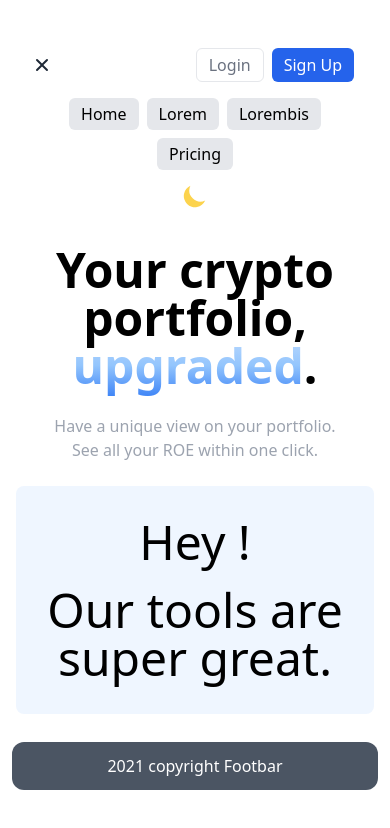
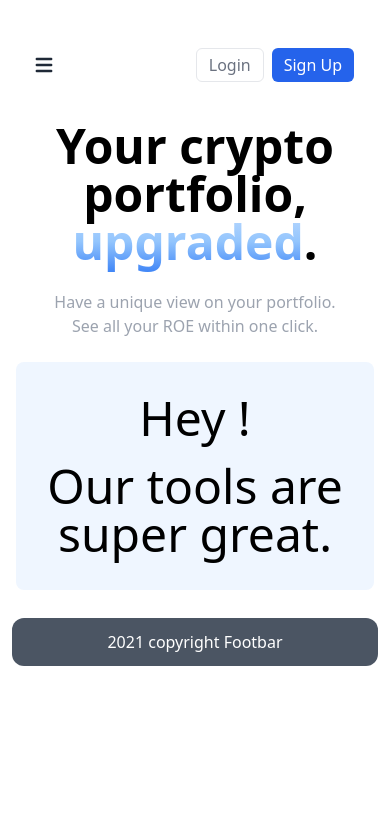
Before and after one commit to cypg09/surferbot, a React (Create React App) app in the folder new-surferbot/: page / in a window 390 px wide. Shown: the top 828 px of the page. Built offline with nearby package versions, Linux system fonts and the light colour scheme.

Commit message:
Tweaked mobile navbar

```diff
--- a/new-surferbot/src/Navbar/Navbar.js
+++ b/new-surferbot/src/Navbar/Navbar.js
@@ -14,7 +14,7 @@ class Navbar extends React.Component {
     this.handler = props.handler;
     this.state = {
       selectedPage: 'homepage',
-      navbarMobileActivated: true,
+      navbarMobileActivated: false,
     };
     this.createButtons.bind(this);
   }
@@ -30,7 +30,7 @@ class Navbar extends React.Component {
             newPage={page}
             selected={this.state.selectedPage}
             handleSelection={this.handleSelection.bind(this)}
-          className="text-center rounded-md bg-gray-200 py-1 px-3 m-1"
+            className="text-center rounded-md bg-gray-200 dark:bg-gray-700 text-black dark:text-white py-1 px-3 m-1"
           />
         );
       } else {
```
Lines whose indentation alone changed are shown as unchanged.
